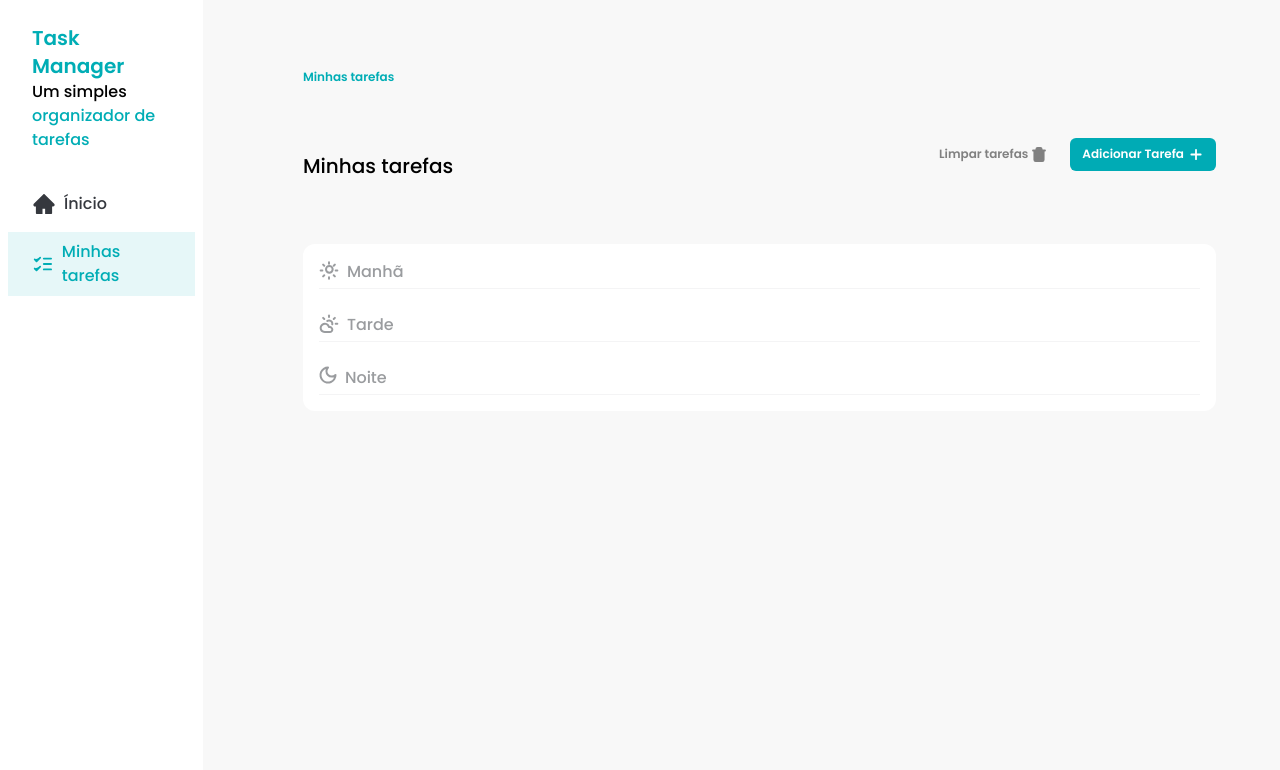
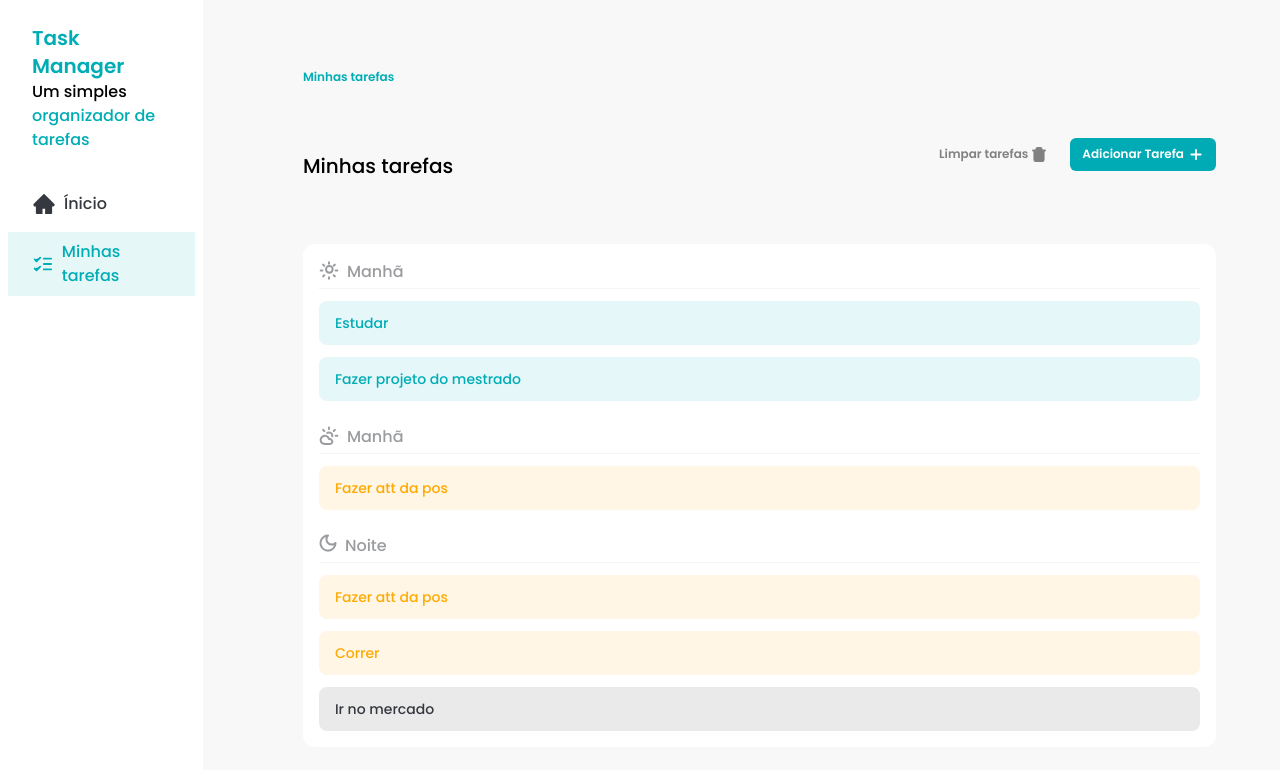
Before and after one commit to devmarcosanjos/taskApp, a React (Vite) app: page / in a window 1280 px wide. Shown: the top 770 px of the page. Built offline with nearby package versions, Linux system fonts and the light colour scheme.

Commit message:
feat: ensure tasks are listend on Tasks components

```diff
--- /dev/null
+++ b/src/components/TaskItem.jsx
@@ -0,0 +1,19 @@
+const TaskItem = ({ task }) => {
+  const getStatusClasses = () => {
+    if (task.status === "done")
+      return "bg-[#00ADB5] bg-opacity-10 text-[#00ADB5]"
+    if (task.status === "in_progress")
+      return "bg-[#FFAA04] bg-opacity-10 text-[#ffaa04]"
+    if (task.status === "not_started")
+      return "bg-[#35383E] bg-opacity-10 text-[#35383e]"
+  }
+  return (
+    <div
+      className={`flex items-center gap-2 rounded-lg px-4 py-3 text-sm ${getStatusClasses()}`}
+    >
+      {task.title}
+    </div>
+  )
+}
+
+export default TaskItem
--- /dev/null
+++ b/src/components/TaskSeparator.jsx
@@ -0,0 +1,10 @@
+const TaskSeparator = ({ title, icon }) => {
+  return (
+    <div className="flex gap-2 border-b border-solid border-[#f4f4f5] pb-1">
+      {icon}
+      <p className="text-[#9A9C9F]">{title}</p>
+    </div>
+  )
+}
+
+export default TaskSeparator
--- a/src/components/Tasks.jsx
+++ b/src/components/Tasks.jsx
@@ -1,11 +1,22 @@
+import { useState } from "react"
+
 import AddIcon from "../assets/icons/add.svg?react"
 import CloudSunIcon from "../assets/icons/cloud-sun.svg?react"
 import MoonIcon from "../assets/icons/moon.svg?react"
 import SunIcon from "../assets/icons/sun.svg?react"
 import TrashIcon from "../assets/icons/trash.svg?react"
+import TASKS from "../contants/tasks"
 import Button from "./Button"
+import TaskItem from "./TaskItem"
+import TaskSeparator from "./TaskSeparator"
 
 const Tasks = () => {
+  const [tasks] = useState(TASKS)
+
+  const mornigTasks = tasks.filter((task) => task.time === "morning")
+  const afternoonTasks = tasks.filter((task) => task.time === "affternoon")
+  const eveningTasks = tasks.filter((task) => task.time === "evening")
+
   return (
     <div className="w-full px-16 py-16">
       <div className="flex w-full justify-between">
@@ -30,22 +41,22 @@ const Tasks = () => {
       {/*Tasks  */}
       <div className="rounded-xl bg-white p-4">
         <div className="space-y-3">
-          <div className="flex gap-2 border-b border-solid border-[#f4f4f5] pb-1">
-            <SunIcon />
-            <p className="text-[#9A9C9F]">Manhã</p>
-          </div>
+          <TaskSeparator title="Manhã" icon={<SunIcon />} />
+          {mornigTasks.map((task) => (
+            <TaskItem task={task} key={task.id} />
+          ))}
         </div>
         <div className="my-6 space-y-3">
-          <div className="flex gap-2 border-b border-solid border-[#f4f4f5] pb-1">
-            <CloudSunIcon />
-            <p className="text-[#9A9C9F]">Tarde</p>
-          </div>
+          <TaskSeparator title="Manhã" icon={<CloudSunIcon />} />
+          {afternoonTasks.map((task) => (
+            <TaskItem task={task} key={task.id} />
+          ))}
         </div>
         <div className="space-y-3">
-          <div className="flex gap-2 border-b border-solid border-[#f4f4f5] pb-1">
-            <MoonIcon />
-            <p className="text-[#9A9C9F]">Noite</p>
-          </div>
+          <TaskSeparator title="Noite" icon={<MoonIcon />} />
+          {eveningTasks.map((task) => (
+            <TaskItem task={task} key={task.id} />
+          ))}
         </div>
       </div>
     </div>
--- /dev/null
+++ b/src/contants/tasks.js
@@ -0,0 +1,46 @@
+const TASKS = [
+  {
+    id: 1,
+    title: "Estudar",
+    description: "React FSC",
+    time: "morning",
+    status: "done",
+  },
+  {
+    id: 1,
+    title: "Fazer projeto do mestrado",
+    description: "Att do mestrado",
+    time: "morning",
+    status: "done",
+  },
+  {
+    id: 3,
+    title: "Fazer att da pos",
+    description: "terminar todo",
+    time: "affternoon",
+    status: "in_progress",
+  },
+  {
+    id: 4,
+    title: "Fazer att da pos",
+    description: "terminar todo",
+    time: "evening",
+    status: "in_progress",
+  },
+  {
+    id: 5,
+    title: "Correr",
+    description: "6000 passos a meta",
+    time: "evening",
+    status: "in_progress",
+  },
+  {
+    id: 6,
+    title: "Ir no mercado",
+    description: "fazer compras",
+    time: "evening",
+    status: "not_started",
+  },
+]
+
+export default TASKS
```
